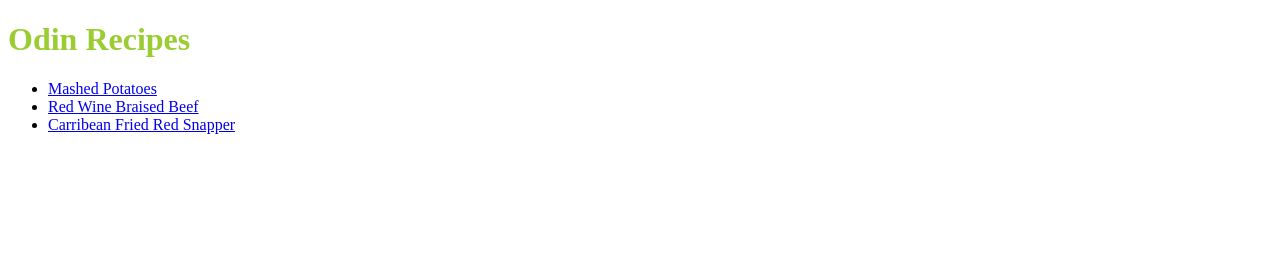
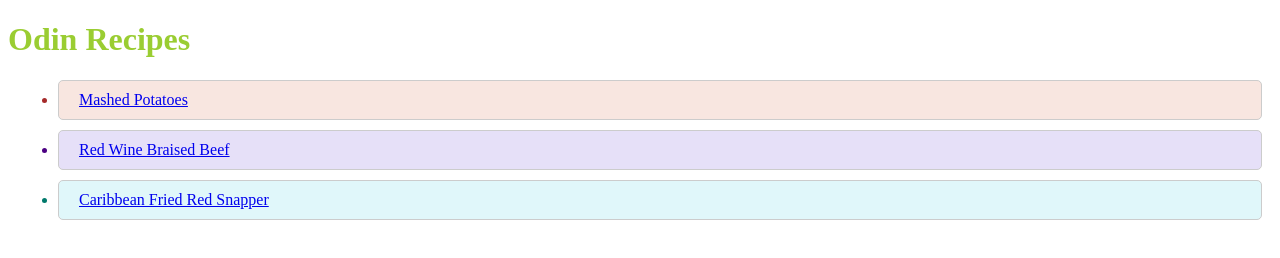
Before and after one commit to Valistriant/odin-recipes, a plain HTML site: page index.html in a window 1280 px wide. Drawn offline with Linux system fonts and the light colour scheme.

Commit message:
Experimenting with flexbox. Using some prompts provided by chatgpt to see the results.

```diff
--- a/index.html
+++ b/index.html
@@ -8,23 +8,17 @@
     </head>
     <body>
     <h1>Odin Recipes</h1>
-        <ul>
-        <li>
-           <div class="mpot">
-            <a href="recipes/MashedPotatoes.html" rel="_blank" target="_blank" rel="noopener noreferrer">Mashed Potatoes</a>
-           </div>
+    <ul class="flex-container">
+        <li class="item mashed-potatoes">
+          <a href="recipes/MashedPotatoes.html" target="_blank" rel="noopener noreferrer">Mashed Potatoes</a>
         </li>
-        <li>
-            <div class="rbeef">
-            <a href="recipes/redwinebraisedbeef.html" rel="_blank" target="_blank" rel="noopener noreferrer">Red Wine Braised Beef</a>
-           </div>
+        <li class="item red-wine-braised-beef">
+          <a href="recipes/redwinebraisedbeef.html" target="_blank" rel="noopener noreferrer">Red Wine Braised Beef</a>
         </li>
-        <li>
-            <div class="csnap">
-            <a href="recipes/carribeanfriedredsnapper.html" rel="_blank" target="_blank" rel="noopener noreferrer">Carribean Fried Red Snapper</a>
-           </div>
+        <li class="item caribbean-fried-red-snapper">
+          <a href="recipes/carribeanfriedredsnapper.html" target="_blank" rel="noopener noreferrer">Caribbean Fried Red Snapper</a>
         </li>
-        </ul>
+      </ul>
     </body>
 
 </html>
--- a/slippy.css
+++ b/slippy.css
@@ -2,25 +2,28 @@ h1 {
     color: yellowgreen;
 }
 
+.item {
+    margin: 10px;
+    padding: 10px 20px;
+    border: 1px solid #ccc;
+    border-radius: 5px;
+    transition: transform 0.3s;
+}
 
+.mashed-potatoes {
+    background-color: #f8e6e0; /* Light beige */
+    color: #a52a2a; /* Brown text */
+}
 
+.red-wine-braised-beef {
+    background-color: #e6e0f8; /* Light purple */
+    color: #4b0082; /* Indigo text */
+}
 
-
-
-
-
-
-
-
-
-
-
-
-
-
-
-
-
+.caribbean-fried-red-snapper {
+    background-color: #e0f7fa; /* Light cyan */
+    color: #00796b; /* Teal text */
+}
 
 /* General box sizing for all items on page. In this case it is targeting my list items.
 li {
```
